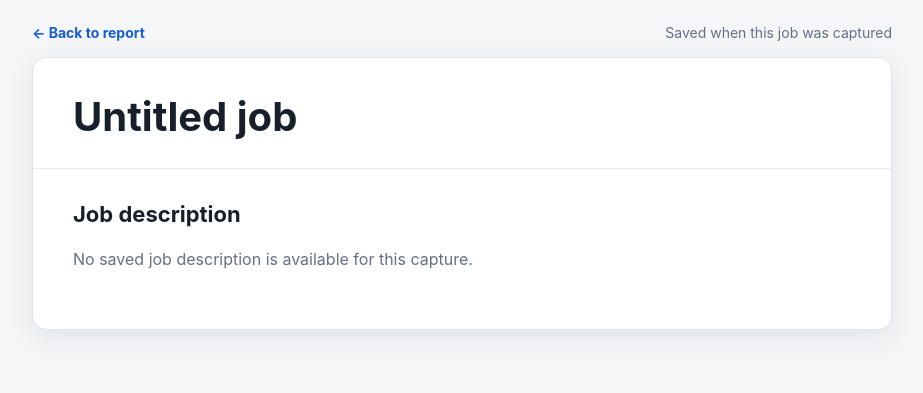
After one commit to vesapehkonen/jobranker, a FastAPI app: template templates/job_description.html in a window 1280 px wide. The commit adds this page. Shown: the top 393 px of the page, without its empty margins (178-1101 px from the left). Run offline with FastAPI, Linux system fonts and the light colour scheme; the template is opened without the code that fills it, so the values that code supplies are empty.

Commit message:
Add archived job description view

```diff
--- a/app.py
+++ b/app.py
@@ -21,6 +21,7 @@ from database import (
     update_application_status,
     update_job_notes as update_notes_in_database,
 )
+from description_format import format_description
 from report_data import read_job
 
 API_TOKEN = os.getenv("API_TOKEN")
@@ -181,6 +182,23 @@ def get_job_detail(
     }
 
 
+@app.get("/jobs/{job_uid}/description")
+def saved_job_description(request: Request, job_uid: str):
+    job = read_job(job_uid)
+    if job is None:
+        raise HTTPException(status_code=404, detail=f"Job not found: {job_uid}")
+    return templates.TemplateResponse(
+        request=request,
+        name="job_description.html",
+        context={
+            "job": job,
+            "description_blocks": format_description(
+                job.get("cleaned_description_text") or job.get("description")
+            ),
+        },
+    )
+
+
 @app.get("/report")
 def report(request: Request):
     return templates.TemplateResponse(
--- /dev/null
+++ b/description_format.py
@@ -0,0 +1,71 @@
+import html
+import re
+
+
+SECTION_HEADINGS = {
+    "key responsibilities", "responsibilities", "required skills", "requirements",
+    "preferred qualifications", "preferred skills", "qualifications",
+    "required experience level", "educational requirements", "education requirements",
+    "benefits", "about the role", "about the job", "what you'll do", "what you’ll do",
+    "what we're looking for", "what we’re looking for",
+}
+
+LIST_SECTIONS = {
+    "key responsibilities", "responsibilities", "required skills", "requirements",
+    "preferred qualifications", "preferred skills", "qualifications", "benefits",
+    "what you'll do", "what you’ll do", "what we're looking for", "what we’re looking for",
+}
+
+FOOTER_MARKERS = {
+    "explore other jobs", "report job", "hiring lab", "career advice", "browse jobs",
+    "browse companies", "your privacy choices", "privacy center and ad choices",
+    "capturing job", "sending page to local ai pipeline...",
+}
+
+
+def _normalized(value: str) -> str:
+    return re.sub(r"\s+", " ", value).strip().lower().rstrip(":")
+
+
+def _is_heading(line: str) -> bool:
+    return _normalized(line) in SECTION_HEADINGS or (
+        line.endswith(":") and len(line) <= 80
+    )
+
+
+def format_description(text: str | None) -> list[dict[str, object]]:
+    """Turn captured visible text into safe, readable presentation blocks."""
+    if not text:
+        return []
+
+    decoded = html.unescape(text).replace("\xa0", " ")
+    lines = [re.sub(r"\s+", " ", line).strip() for line in decoded.splitlines()]
+    lines = [line for line in lines if line and line.lower() != "&nbsp;"]
+
+    kept: list[str] = []
+    for line in lines:
+        normalized = _normalized(line)
+        if normalized in FOOTER_MARKERS or normalized.startswith("discover opportunities beyond "):
+            break
+        kept.append(line)
+
+    blocks: list[dict[str, object]] = []
+    current_list: list[str] | None = None
+    for line in kept:
+        if _is_heading(line):
+            heading = line.rstrip(":").strip()
+            blocks.append({"type": "heading", "text": heading})
+            if _normalized(heading) in LIST_SECTIONS:
+                current_list = []
+                blocks.append({"type": "list", "items": current_list})
+            else:
+                current_list = None
+            continue
+
+        value = re.sub(r"^[•·▪◦*-]\s+", "", line)
+        if current_list is not None:
+            current_list.append(value)
+        else:
+            blocks.append({"type": "paragraph", "text": value})
+
+    return [block for block in blocks if block.get("type") != "list" or block.get("items")]
--- a/parse.py
+++ b/parse.py
@@ -10,6 +10,7 @@ START_MARKERS = [
 END_MARKERS = [
     "Set alert for similar jobs", "Similar jobs", "More jobs", "About the company",
     "Recommended jobs", "People also viewed", "Looking for talent?",
+    "Explore other jobs", "Report job", "Hiring Lab", "Capturing job",
 ]
 HEADER_LOOKBACK_LINES = 40
 
--- /dev/null
+++ b/static/job-description.css
@@ -0,0 +1,64 @@
+:root {
+    color-scheme: light dark;
+    font-family: Inter, ui-sans-serif, system-ui, -apple-system, BlinkMacSystemFont, "Segoe UI", sans-serif;
+    background: #f4f6f8;
+    color: #17202a;
+}
+
+* { box-sizing: border-box; }
+
+body { margin: 0; }
+
+.saved-job {
+    width: min(860px, calc(100% - 32px));
+    margin: 0 auto;
+    padding: 24px 0 64px;
+}
+
+.saved-job-nav {
+    display: flex;
+    justify-content: space-between;
+    gap: 16px;
+    margin-bottom: 16px;
+    color: #667085;
+    font-size: 14px;
+}
+
+.saved-job-nav a { color: #175cd3; font-weight: 650; text-decoration: none; }
+.saved-job-nav a:hover { text-decoration: underline; }
+
+.job-posting {
+    overflow: hidden;
+    background: #fff;
+    border: 1px solid #dfe3e8;
+    border-radius: 14px;
+    box-shadow: 0 8px 28px rgb(16 24 40 / 8%);
+}
+
+.job-heading { padding: 36px 40px 28px; border-bottom: 1px solid #e8eaed; }
+.company { margin-bottom: 8px; color: #475467; font-weight: 650; }
+h1 { margin: 0; font-size: clamp(28px, 5vw, 40px); line-height: 1.15; }
+.metadata { margin-top: 14px; color: #667085; line-height: 1.5; }
+.description { padding: 32px 40px 44px; }
+.description h2 { margin: 0 0 22px; font-size: 22px; }
+.description-content { overflow-wrap: anywhere; line-height: 1.65; }
+.description-content h3 { margin: 30px 0 12px; font-size: 18px; line-height: 1.35; }
+.description-content h3:first-child { margin-top: 0; }
+.description-content p { margin: 0 0 16px; }
+.description-content ul { margin: 0 0 20px; padding-left: 24px; }
+.description-content li { margin-bottom: 10px; padding-left: 4px; }
+.unavailable { color: #667085; }
+
+@media (max-width: 600px) {
+    .saved-job { width: min(100% - 20px, 860px); padding-top: 12px; }
+    .saved-job-nav { align-items: flex-start; flex-direction: column; }
+    .job-heading, .description { padding: 24px 20px; }
+}
+
+@media (prefers-color-scheme: dark) {
+    :root { background: #101828; color: #f2f4f7; }
+    .job-posting { background: #1d2939; border-color: #344054; }
+    .job-heading { border-color: #344054; }
+    .company, .metadata, .saved-job-nav, .unavailable { color: #98a2b3; }
+    .saved-job-nav a { color: #84adff; }
+}
--- a/static/jobs-report.js
+++ b/static/jobs-report.js
@@ -374,6 +374,7 @@ async function openJobDetails(jobUid, trigger = null) {
         compactText(job.employment_type),
     ].filter(Boolean).join(" · ");
     const externalUrl = safeExternalUrl(job.url);
+    const savedDescriptionUrl = `/jobs/${encodeURIComponent(job.job_uid)}/description`;
     const otherProfileScores = Object.entries(job.profile_scores || {})
         .filter(([name]) => name !== job.recommended_profile)
         .map(([name, score]) => `<li><strong>${escapeHtml(name)}</strong>: ${escapeHtml(score)}</li>`).join("");
@@ -386,7 +387,10 @@ async function openJobDetails(jobUid, trigger = null) {
                     ${job.recommended_profile ? `<span class="resume-pill">${escapeHtml(job.recommended_profile)}</span>` : ""}
                 </div>
             </div>
-            ${externalUrl ? `<a class="primary-link" href="${escapeHtml(externalUrl)}" target="_blank" rel="noopener noreferrer">Open job posting ↗</a>` : ""}
+            <div class="posting-links">
+                <a class="secondary-link" href="${escapeHtml(savedDescriptionUrl)}" target="_blank" rel="noopener noreferrer">Saved job description ↗</a>
+                ${externalUrl ? `<a class="primary-link" href="${escapeHtml(externalUrl)}" target="_blank" rel="noopener noreferrer">Open job posting ↗</a>` : ""}
+            </div>
         </div>
         <div class="details-grid">
             ${job.processing_error ? `<section class="detail-section full"><h3>Processing Error</h3><pre class="error-box">${escapeHtml(job.processing_error)}</pre></section>` : ""}
--- /dev/null
+++ b/templates/job_description.html
@@ -0,0 +1,46 @@
+<!doctype html>
+<html lang="en">
+<head>
+    <meta charset="utf-8">
+    <meta name="viewport" content="width=device-width, initial-scale=1">
+    <title>{{ job.title or "Saved job description" }}</title>
+    <link rel="icon" href="/static/favicon.ico">
+    <link rel="stylesheet" href="/static/job-description.css">
+</head>
+<body>
+    <main class="saved-job">
+        <nav class="saved-job-nav" aria-label="Job description navigation">
+            <a href="/report">← Back to report</a>
+            <span>Saved when this job was captured</span>
+        </nav>
+
+        <article class="job-posting">
+            <header class="job-heading">
+                {% if job.company %}<div class="company">{{ job.company }}</div>{% endif %}
+                <h1>{{ job.title or "Untitled job" }}</h1>
+                {% set metadata = [job.location, job.workplace_type, job.employment_type, job.salary_range] | select | list %}
+                {% if metadata %}<div class="metadata">{{ metadata | join(" · ") }}</div>{% endif %}
+            </header>
+
+            <section class="description" aria-labelledby="description-heading">
+                <h2 id="description-heading">Job description</h2>
+                {% if description_blocks %}
+                    <div class="description-content">
+                    {% for block in description_blocks %}
+                        {% if block.type == "heading" %}
+                            <h3>{{ block.text }}</h3>
+                        {% elif block.type == "list" %}
+                            <ul>{% for item in block['items'] %}<li>{{ item }}</li>{% endfor %}</ul>
+                        {% else %}
+                            <p>{{ block.text }}</p>
+                        {% endif %}
+                    {% endfor %}
+                    </div>
+                {% else %}
+                    <p class="unavailable">No saved job description is available for this capture.</p>
+                {% endif %}
+            </section>
+        </article>
+    </main>
+</body>
+</html>
```
Also changed, not shown: static/jobs-report.css (+26 -0 lines), tests/test_description_format.py (added, +40 -0 lines), tests/test_saved_description.py (added, +51 -0 lines).
